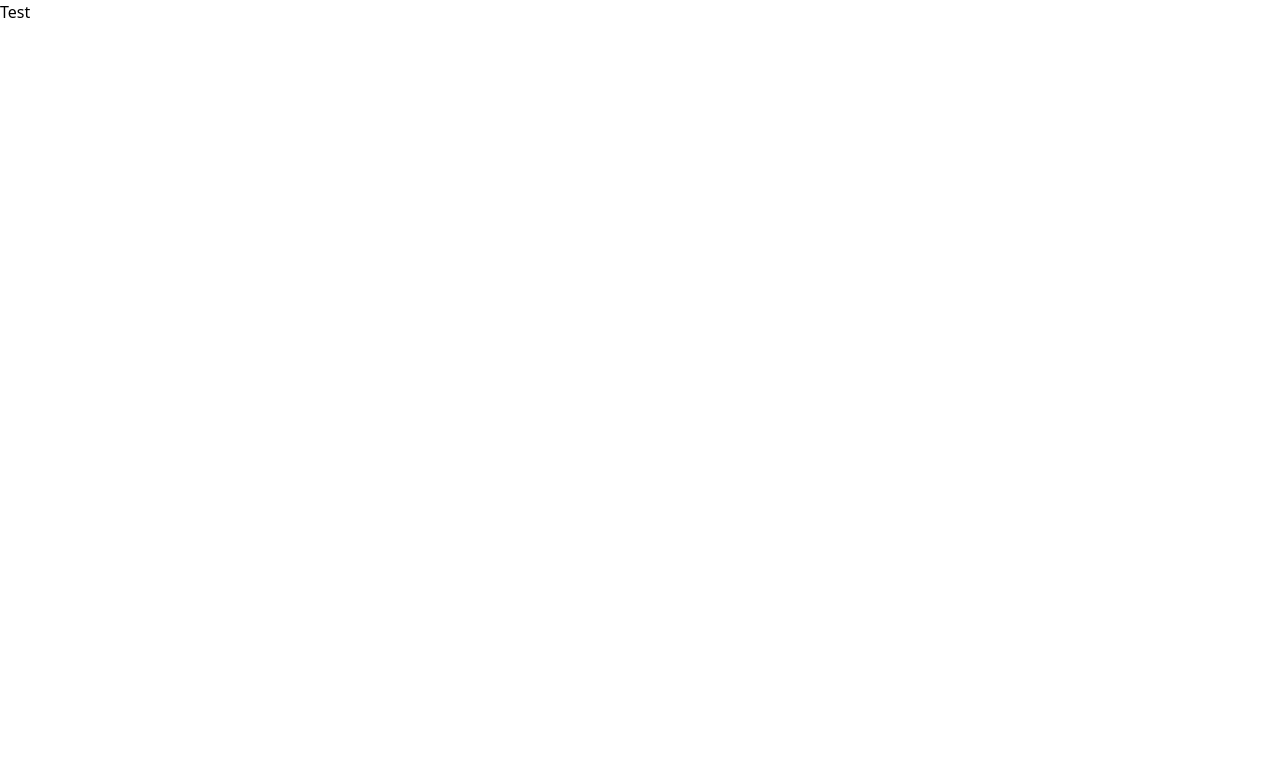
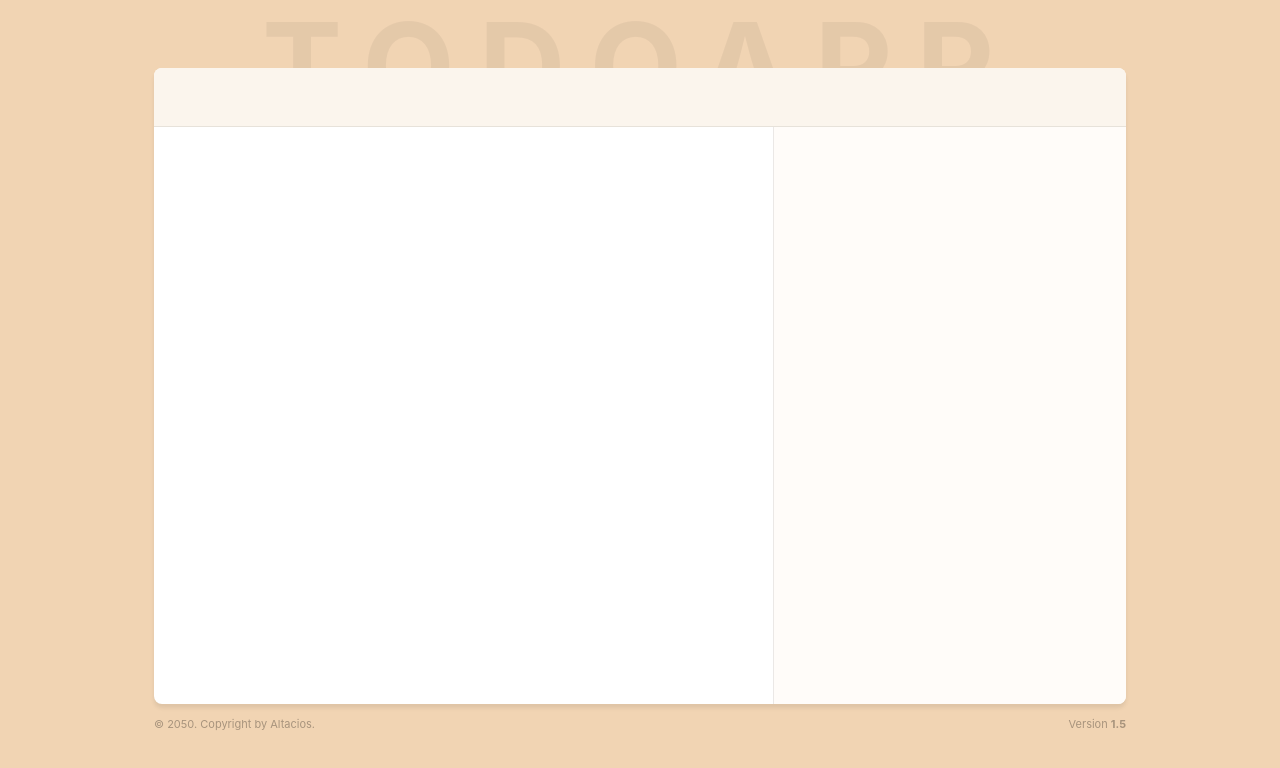
Before and after one commit to AltaciosTheDev/Bytegrad-Typescript-Tailwind, a React app: page / in a window 1280 px wide. Shown: the top 768 px of the page. Built offline with nearby package versions, Linux system fonts and the light colour scheme; the HTML template or start-up script is replaced by a standard one.

Commit message:
premature layout

```diff
--- a/src/App.tsx
+++ b/src/App.tsx
@@ -1,5 +1,23 @@
 function App() {
-  return <div>Test</div>
+  return (
+    <div className="flex flex-col justify-center items-center font-sans bg-[#f1d4b3] min-h-screen">
+      <h1 className="text-[120px] font-bold text-black/5 uppercase absolute left-1/2 -translate-x-1/2 tracking-[0.2em]">
+        TodoApp
+      </h1>
+
+      <main className="relative w-[972px] h-[636px] bg-white rounded-[8px] shadow-[0_4px_4px_rgba(0,0,0,0.08)] grid grid-cols-[7fr_4fr] grid-rows-[59px_1fr] overflow-hidden">
+        <header className="col-[1/3] row-[1/2] bg-[#fbf5ed] border-b border-black/[0.08]"></header>
+        <ul></ul>
+        <section className="col-[2/3] row-[2/3] bg-[#fffcf9] border-l border-black/[0.08]"></section>
+      </main>
+      <footer className="flex justify-between w-[972px] items-center text-[11px] opacity-30 mt-[12px]">
+        <small className="text-[11px]">&copy; 2050. Copyright by Altacios.</small>
+        <p>
+          Version <b>1.5</b>
+        </p>
+      </footer>
+    </div>
+  );
 }
 
-export default App
+export default App;
--- a/src/index.css
+++ b/src/index.css
@@ -1,3 +1,37 @@
 @tailwind base;
 @tailwind components;
 @tailwind utilities;
+
+h1 {
+    top: 0; /* Set a default top value */
+  }
+
+@media (max-height: 950px) {
+  h1 {
+    top: 5%;
+  }
+}
+
+@media (max-height: 916px) {
+  h1 {
+    top: 3.5%;
+  }
+}
+
+@media (max-height: 883px) {
+  h1 {
+    top: 2.5%;
+  }
+}
+
+@media (max-height: 850px) {
+  h1 {
+    top: 0%;
+  }
+}
+
+@media (max-height: 800px) {
+  h1 {
+    top: -3%;
+  }
+}
--- a/tailwind.config.js
+++ b/tailwind.config.js
@@ -5,7 +5,9 @@ export default {
     "./src/**/*.{js,ts,jsx,tsx}", // Include all files in the `src` directory and its subdirectories
   ],
   theme: {
-    extend: {},
+    fontFamily:{
+      sans: ["Inter", "sans-serif"]
+    },
   },
   plugins: [],
 }
```
Also changed, not shown: notes.html (+46 -5 lines).
